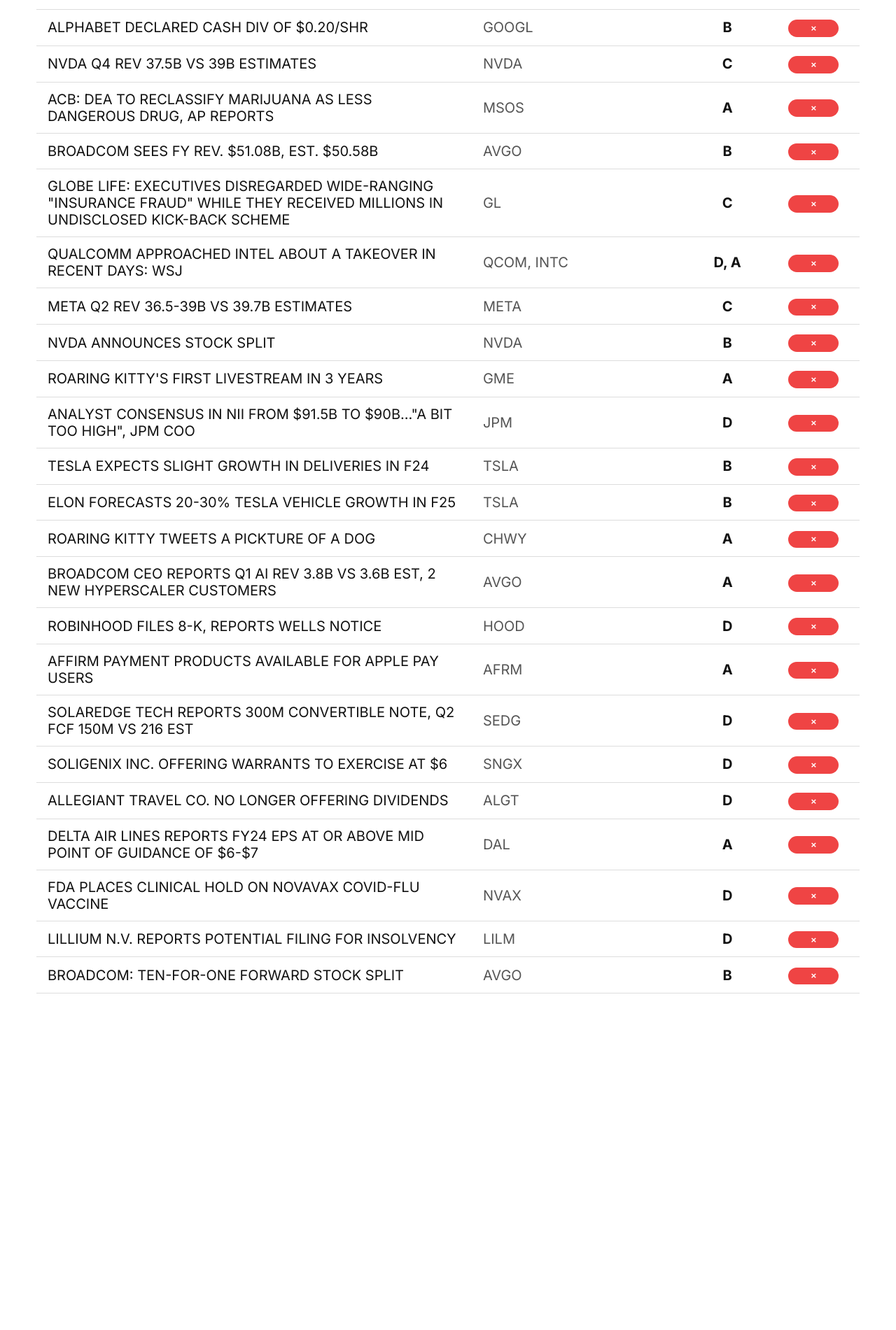
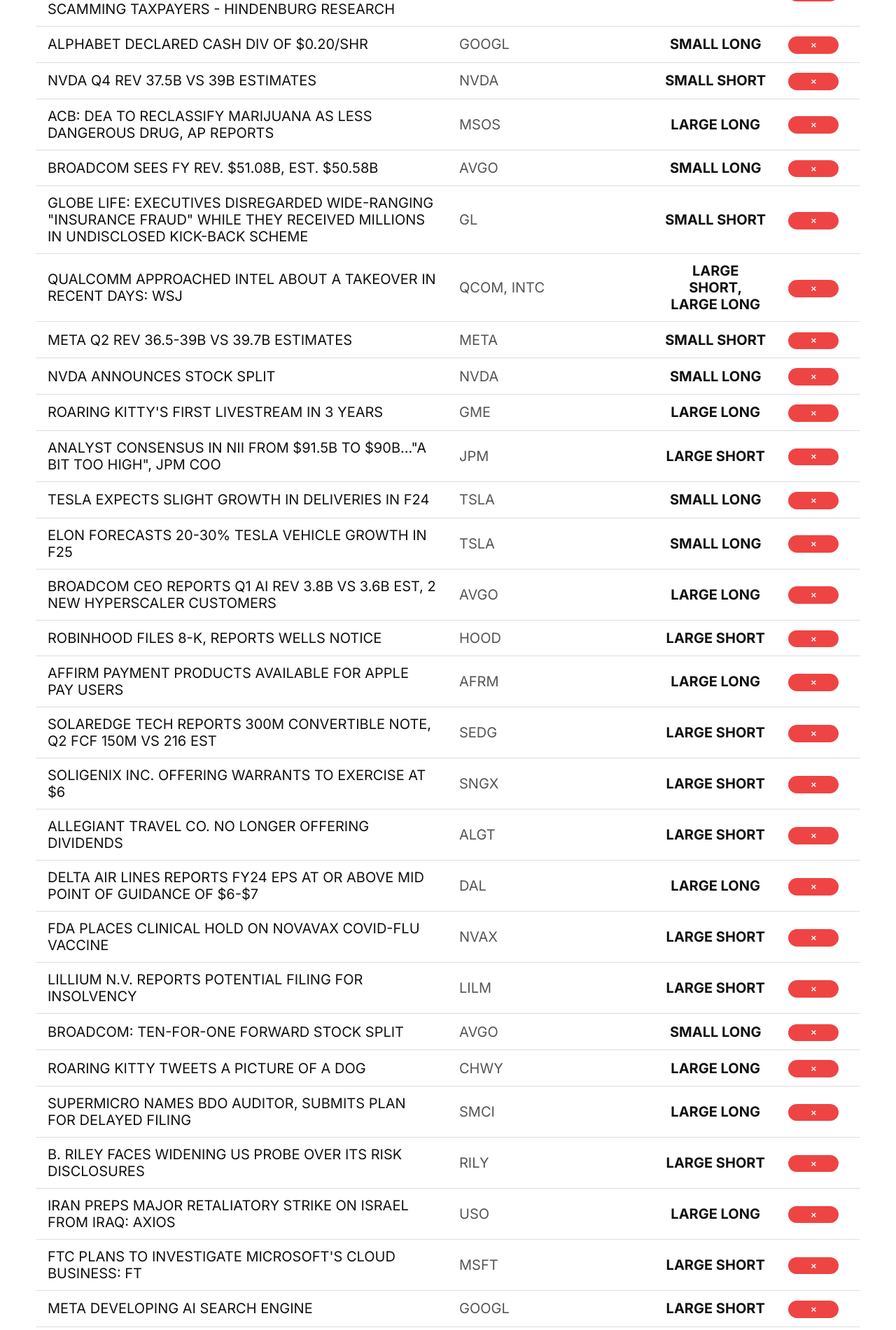
Before and after one commit to cmoon3611/Ticker-Reaction-Trainer, a Flask app: page /add_headline in a window 1280 px wide. Shown: the part 1379-3280 px from the top of the page at 70% size. Before the commit the page ends 2799 px from the top, so only its background shows below. Run offline with Flask 3, Linux system fonts and the light colour scheme.

Commit message:
show tickers in headlines, updated add headlines page, added a few new headlines

```diff
--- a/headlines.json
+++ b/headlines.json
@@ -242,15 +242,6 @@
     ]
   },
   {
-    "headline": "ROARING KITTY TWEETS A PICKTURE OF A DOG",
-    "tickers": [
-      {
-        "symbol": "CHWY",
-        "category": "A"
-      }
-    ]
-  },
-  {
     "headline": "BROADCOM CEO REPORTS Q1 AI REV 3.8b VS 3.6b EST, 2 NEW HYPERSCALER CUSTOMERS",
     "tickers": [
       {
@@ -339,5 +330,72 @@
         "category": "B"
       }
     ]
+  },
+  {
+    "headline": "roaring kitty tweets a picture of a dog",
+    "tickers": [
+      {
+        "symbol": "CHWY",
+        "category": "A"
+      }
+    ]
+  },
+  {
+    "headline": "supermicro names bdo auditor, submits plan for delayed filing",
+    "tickers": [
+      {
+        "symbol": "SMCI",
+        "category": "A"
+      }
+    ]
+  },
+  {
+    "headline": "b. riley faces widening us probe over its risk disclosures",
+    "tickers": [
+      {
+        "symbol": "RILY",
+        "category": "D"
+      }
+    ]
+  },
+  {
+    "headline": "iran preps major retaliatory strike on israel from iraq: axios",
+    "tickers": [
+      {
+        "symbol": "USO",
+        "category": "A"
+      }
+    ]
+  },
+  {
+    "headline": "ftc plans to investigate microsoft's cloud business: ft",
+    "tickers": [
+      {
+        "symbol": "MSFT",
+        "category": "D"
+      }
+    ]
+  },
+  {
+    "headline": "meta developing ai search engine",
+    "tickers": [
+      {
+        "symbol": "GOOGL",
+        "category": "D"
+      }
+    ]
+  },
+  {
+    "headline": "mondelez said to explore takeover of us chocolate maker hershey",
+    "tickers": [
+      {
+        "symbol": "MDLZ",
+        "category": "D"
+      },
+      {
+        "symbol": "HSY",
+        "category": "A"
+      }
+    ]
   }
 ]
--- a/templates/add_headline.html
+++ b/templates/add_headline.html
@@ -175,7 +175,7 @@
     .category-cell {
       text-align: center;
       font-weight: 700;
-      width: 8%;
+      width: 15%;
     }
 
     .tickers-cell {
@@ -488,6 +488,14 @@
     return;
   }
 
+  // Grade to category mapping
+  const gradeToCategory = {
+    'A': 'Large Long',
+    'B': 'Small Long',
+    'C': 'Small Short',
+    'D': 'Large Short'
+  };
+
   tableBody.innerHTML = headlines.map(h => {
     // Extract tickers (symbol or ticker) comma separated
     const tickerList = (h.tickers || []).map(t => {
@@ -497,10 +505,11 @@
       return typeof t === "string" ? t : "UNKNOWN";
     }).join(", ");
 
-      // Extract categories (category or grade) comma separated
+    // Extract categories (category or grade) comma separated with full names
     const categoryList = (h.tickers || []).map(t => {
       if (typeof t === "object" && t !== null) {
-          return t.category ?? t.grade ?? "?";
+        const grade = t.category ?? t.grade ?? "?";
+        return gradeToCategory[grade] ?? grade; // Use full name if available, otherwise use original
       }
       return "?";
     }).join(", ");
```
Also changed, not shown: templates/burst_mode.html (+12 -2 lines), templates/index.html (+9 -1 lines). Lines whose indentation alone changed are shown as unchanged.
